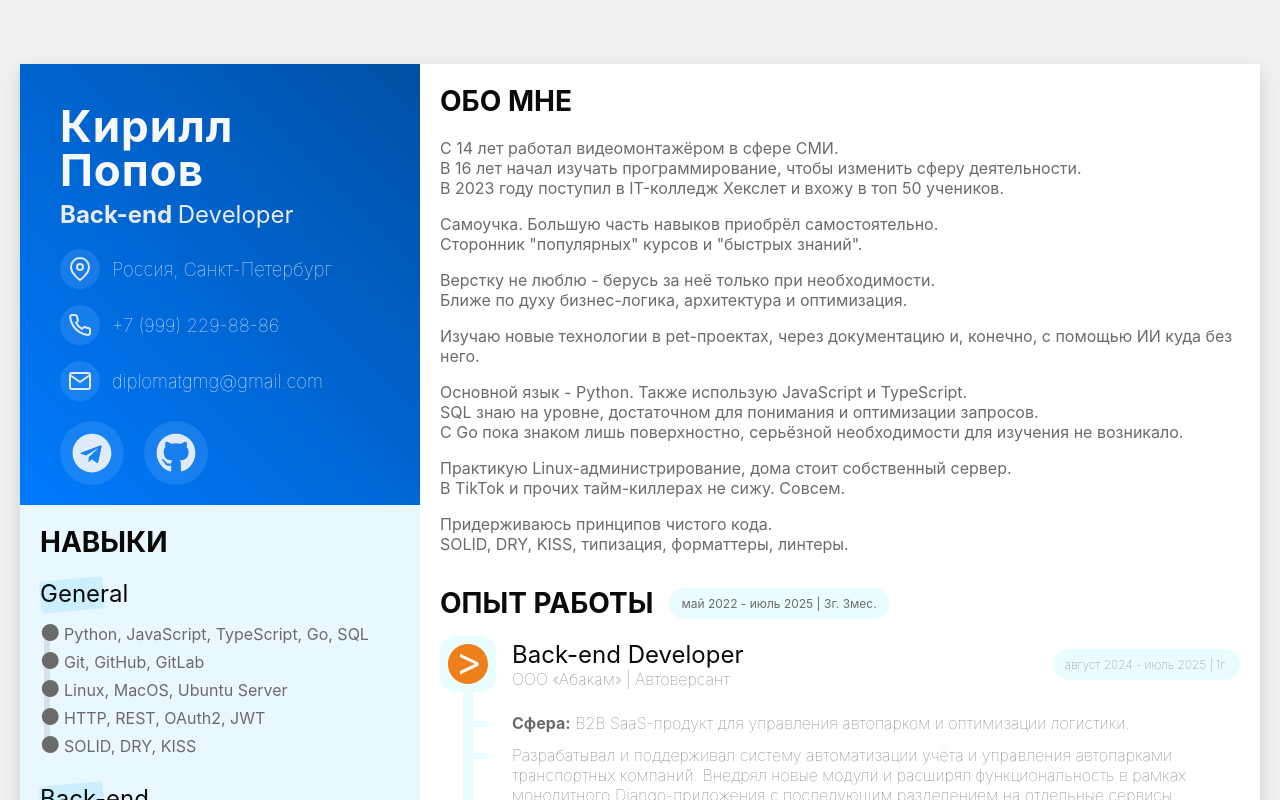
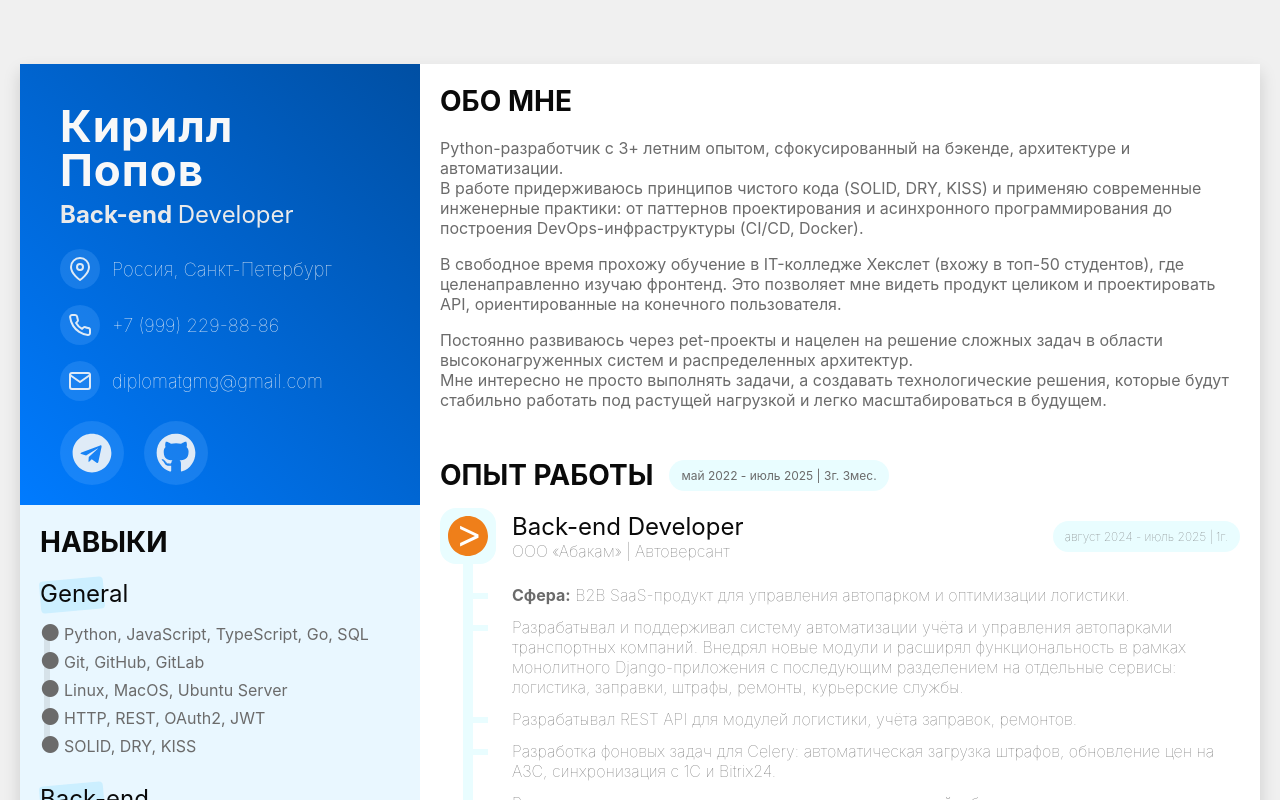
Before and after one commit to diplomatgmg/cv, a React (Vite) app in the folder frontend/: page /cv in a window 1280 px wide. Shown: the top 800 px of the page. Built offline with nearby package versions, Linux system fonts and the light colour scheme.

Commit message:
refactor: about section
Took 12 minutes

Took 1 minute

Took 3 minutes

Took 7 minutes

Took 4 minutes

Took 53 seconds

Took 20 seconds

```diff
--- a/frontend/src/pages/CVPage.tsx
+++ b/frontend/src/pages/CVPage.tsx
@@ -128,37 +128,23 @@ export const CVPage = () => {
             <SectionName>Обо мне</SectionName>
             <SectionText>
               <p>
-                С 14 лет работал видеомонтажёром в сфере СМИ. <br />
-                В 16 лет начал изучать программирование, чтобы изменить сферу деятельности. <br />В 2023 году поступил в
-                IT-колледж Хекслет и вхожу в топ 50 учеников.
-              </p>
-              <p>
-                Самоучка. Большую часть навыков приобрёл самостоятельно. <br />
-                Сторонник "популярных" курсов и "быстрых знаний".
-              </p>
-              <p>
-                Верстку не люблю - берусь за неё только при необходимости. <br />
-                Ближе по духу бизнес-логика, архитектура и оптимизация. <br />
-              </p>
-
-              <p>Изучаю новые технологии в pet-проектах, через документацию и, конечно, с помощью ИИ куда без него.</p>
-
-              <p>
-                Основной язык - Python. Также использую JavaScript и TypeScript.
-                <br />
-                SQL знаю на уровне, достаточном для понимания и оптимизации запросов. <br />С Go пока знаком лишь
-                поверхностно, серьёзной необходимости для изучения не возникало.
+                Python-разработчик с 3+ летним опытом, сфокусированный на бэкенде, архитектуре и автоматизации.
+                <br />В работе придерживаюсь принципов чистого кода (SOLID, DRY, KISS) и применяю современные инженерные
+                практики: от паттернов проектирования и асинхронного программирования до построения
+                DevOps-инфраструктуры (CI/CD, Docker).
               </p>
 
               <p>
-                Практикую Linux-администрирование, дома стоит собственный сервер. <br />В TikTok и прочих тайм-киллерах
-                не сижу. Совсем.
+                В свободное время прохожу обучение в IT-колледже Хекслет (вхожу в топ-50 студентов), где целенаправленно
+                изучаю фронтенд. Это позволяет мне видеть продукт целиком и проектировать API, ориентированные на
+                конечного пользователя.
               </p>
 
-              <p style={{ marginBottom: 0 }}>
-                Придерживаюсь принципов чистого кода.
-                <br />
-                SOLID, DRY, KISS, типизация, форматтеры, линтеры.
+              <p>
+                Постоянно развиваюсь через pet-проекты и нацелен на решение сложных задач в области высоконагруженных
+                систем и распределенных архитектур. <br />
+                Мне интересно не просто выполнять задачи, а создавать технологические решения, которые будут стабильно
+                работать под растущей нагрузкой и легко масштабироваться в будущем.
               </p>
             </SectionText>
           </Section>
```
